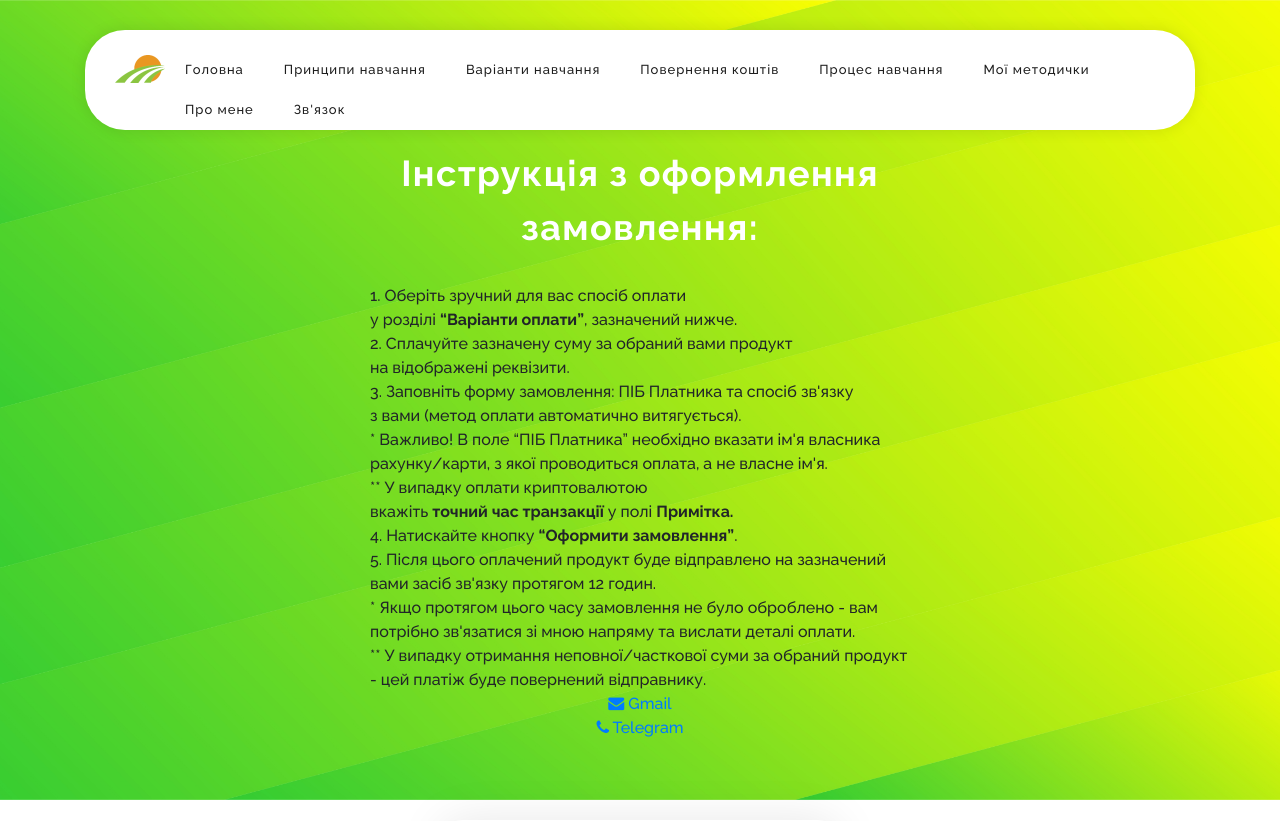
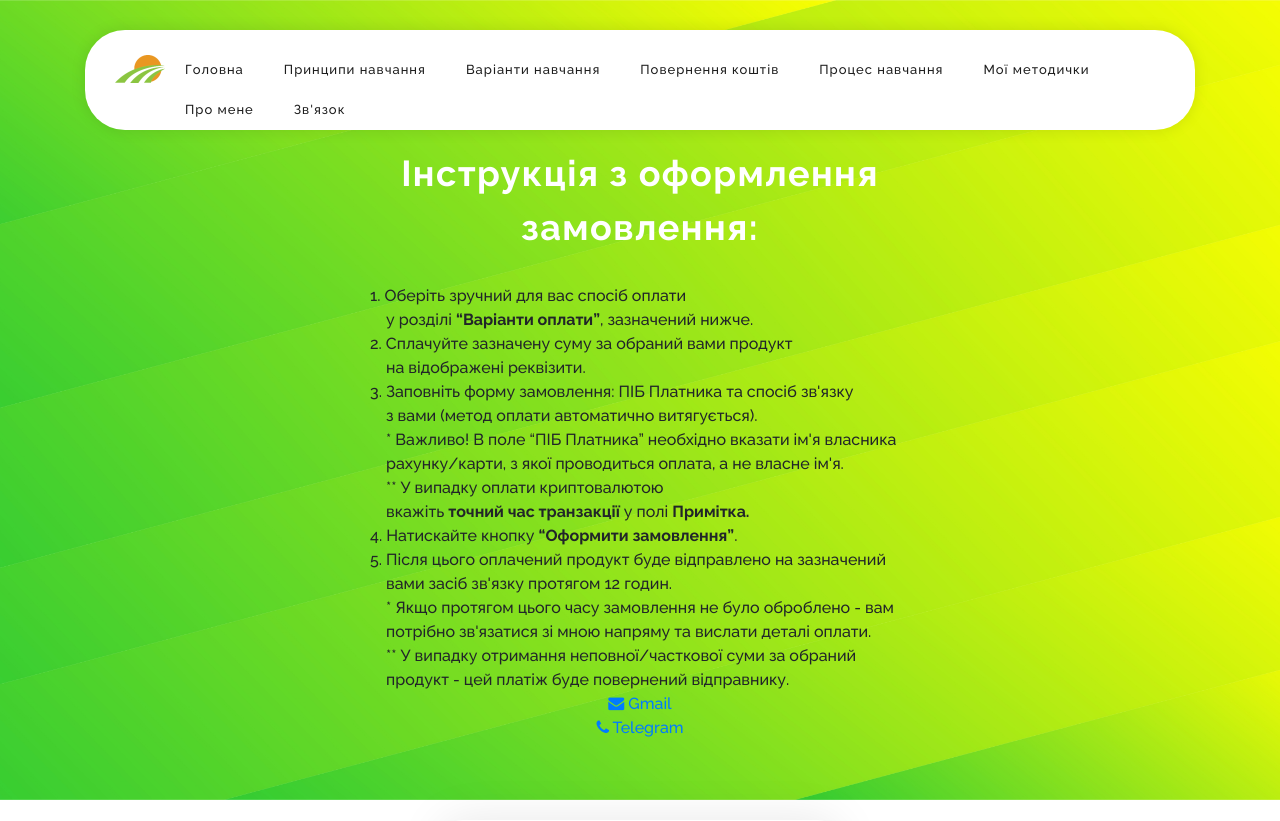
Before and after one commit to qt333/landpage-simple, a Flask app: page /order/elementary/ua in a window 1280 px wide. Shown: the top 821 px of the page. Run offline with Flask 3, Linux system fonts and the light colour scheme; some libraries are stand-ins or nearby versions.

Commit message:
text-indent payment instruction-list

```diff
--- a/static/assets/css/templatemo-softy-pinko.css
+++ b/static/assets/css/templatemo-softy-pinko.css
@@ -70,6 +70,12 @@ ul, li {
   list-style: none;
 }
 
+/* payment instruction list */
+.list-instruction {
+  text-indent: -1em; /* Adjust the value based on your design */
+  padding-left: 1em; /* Same as or slightly larger than text-indent for the first line */
+}
+
 header, nav, section, article, aside, footer, hgroup {
   display: block;
 }
--- a/templates/order_elementary.html
+++ b/templates/order_elementary.html
@@ -99,7 +99,7 @@ https://templatemo.com/tm-535-softy-pinko
                 </div>
                 <div class="row">
                     <div class="offset-xl-3 col-xl-6 offset-lg-2 col-lg-8 col-md-12 col-sm-12 mx-auto text-left">
-                        <ul class="list"   style="margin-bottom: 20px;">
+                        <ul class="list-instruction"   style="margin-bottom: 20px;">
                             <li>1. Выбираете удобный для вас способ оплаты  <br> в разделе <strong>“Варианты оплаты”</strong>
                                 указанный ниже.
                             </li>
--- a/templates/order_elementary_ua.html
+++ b/templates/order_elementary_ua.html
@@ -99,7 +99,7 @@ https://templatemo.com/tm-535-softy-pinko
                 </div>
                 <div class="row">
                     <div class="offset-xl-3 col-xl-6 offset-lg-2 col-lg-8 col-md-12 col-sm-12 mx-auto text-left">
-                        <ul class="list">
+                        <ul class="list-instruction">
                             <li>1. Оберіть зручний для вас спосіб оплати <br> у розділі <strong>“Варіанти оплати”</strong>,
                                 зазначений нижче.
                             </li>
--- a/templates/order_intermediate.html
+++ b/templates/order_intermediate.html
@@ -99,7 +99,7 @@ https://templatemo.com/tm-535-softy-pinko
                 </div>
                 <div class="row">
                     <div class="offset-xl-3 col-xl-6 offset-lg-2 col-lg-8 col-md-12 col-sm-12 mx-auto text-left">
-                        <ul class="list">
+                        <ul class="list-instruction">
                             <li>1. Выбираете удобный для вас способ оплаты  <br> в разделе <strong>“Варианты оплаты”</strong>
                                 указанный ниже.
                             </li>
--- a/templates/order_intermediate_ua.html
+++ b/templates/order_intermediate_ua.html
@@ -99,7 +99,7 @@ https://templatemo.com/tm-535-softy-pinko
                 </div>
                 <div class="row">
                     <div class="offset-xl-3 col-xl-6 offset-lg-2 col-lg-8 col-md-12 col-sm-12 mx-auto text-left">
-                        <ul class="list">
+                        <ul class="list-instruction">
                             <li>1. Оберіть зручний для вас спосіб оплати <br> у розділі <strong>“Варіанти оплати”</strong>,
                                 зазначений нижче.
                             </li>
--- a/templates/order_pre_intermediate.html
+++ b/templates/order_pre_intermediate.html
@@ -99,7 +99,7 @@ https://templatemo.com/tm-535-softy-pinko
                 </div>
                 <div class="row">
                     <div class="offset-xl-3 col-xl-6 offset-lg-2 col-lg-8 col-md-12 col-sm-12 mx-auto text-left">
-                        <ul class="list">
+                        <ul class="list-instruction">
                             <li>1. Выбираете удобный для вас способ оплаты  <br> в разделе <strong>“Варианты оплаты”</strong>
                                 указанный ниже.
                             </li>
--- a/templates/order_pre_intermediate_ua.html
+++ b/templates/order_pre_intermediate_ua.html
@@ -99,7 +99,7 @@ https://templatemo.com/tm-535-softy-pinko
                 </div>
                 <div class="row">
                     <div class="offset-xl-3 col-xl-6 offset-lg-2 col-lg-8 col-md-12 col-sm-12 mx-auto text-left">
-                        <ul class="list">
+                        <ul class="list-instruction">
                             <li>1. Оберіть зручний для вас спосіб оплати <br> у розділі <strong>“Варіанти оплати”</strong>,
                                 зазначений нижче.
                             </li>
```
